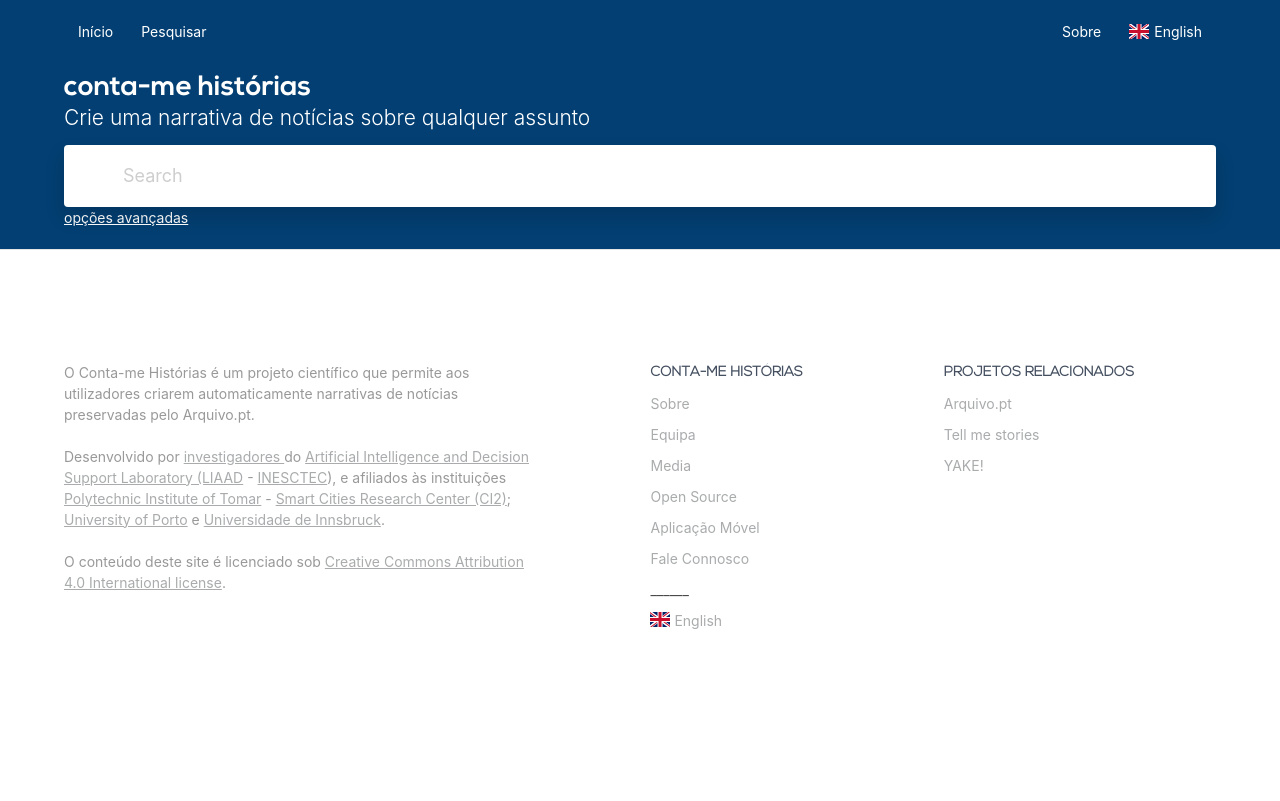
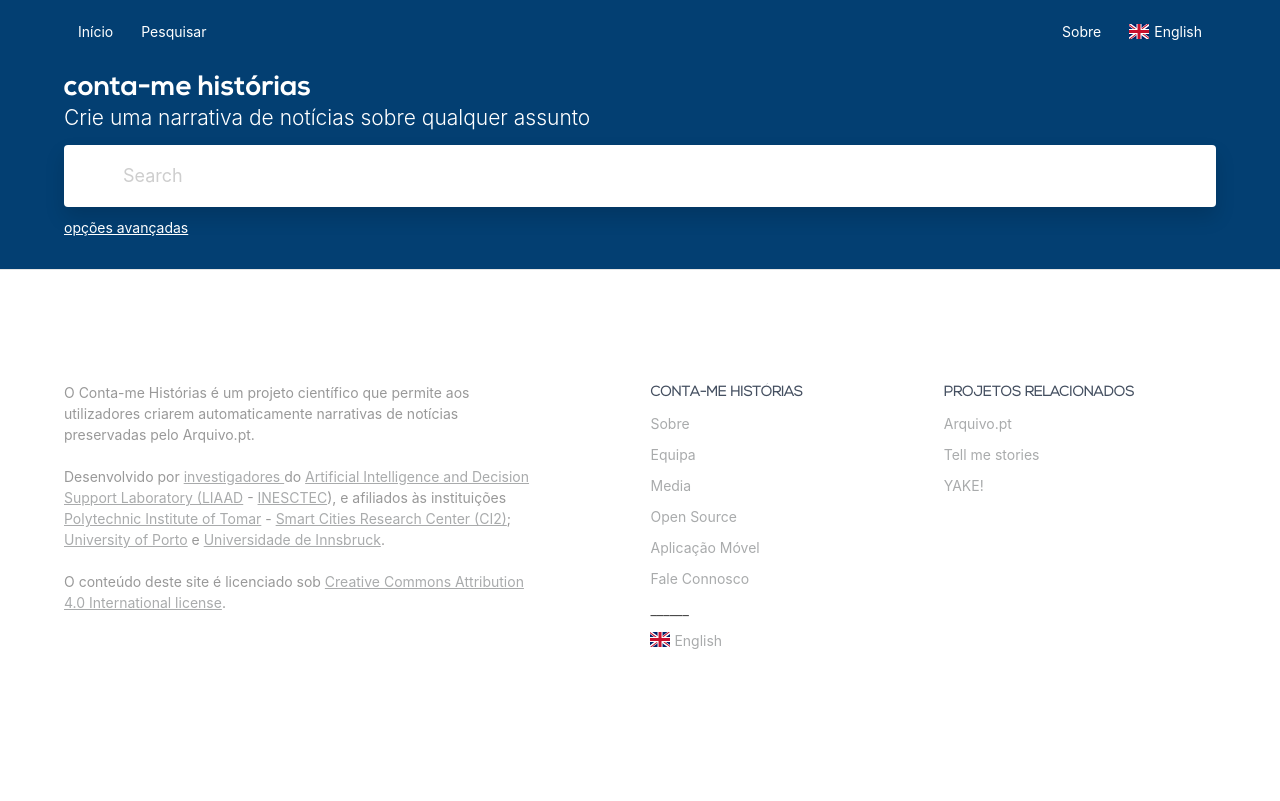
Before and after one commit to LIAAD/contamehistorias-ui, a Flask app: page /arquivopt/search in a window 1280 px wide. Before the commit the page ends 629 px from the top, so only its background shows below. Run offline with Flask 2, Linux system fonts and the light colour scheme; parts of the project's set-up code (start-up, migrations or seed data) failed here and were passed over; some libraries are stand-ins or nearby versions.

Commit message:
arquivopt: add margin top to advanced options

```diff
--- a/main/templates/pages/arquivopt/search.html
+++ b/main/templates/pages/arquivopt/search.html
@@ -43,6 +43,7 @@
 
                 {% endif %}
 
+                <div class="control mt-10">
                     <a id="advanced_options_btn" style="color: white;text-decoration: underline">{{ _('opções avançadas')}}</a>
                     <div id="advanced_options_view" style="display: none" class="field">
                         <div class="control mt-20 ">
@@ -57,9 +58,10 @@
                             <button type="submit" class="button btn-align info-btn raised">{{ _('aplicar') }}</button>
                         </div>
                     </div>
+                </div>
+
                 <input type="hidden" id="lang" name="lang" value="{{lang}}">
             </form>
-
         </div>
     </div>
 </div>
```
Lines whose indentation alone changed are shown as unchanged.
